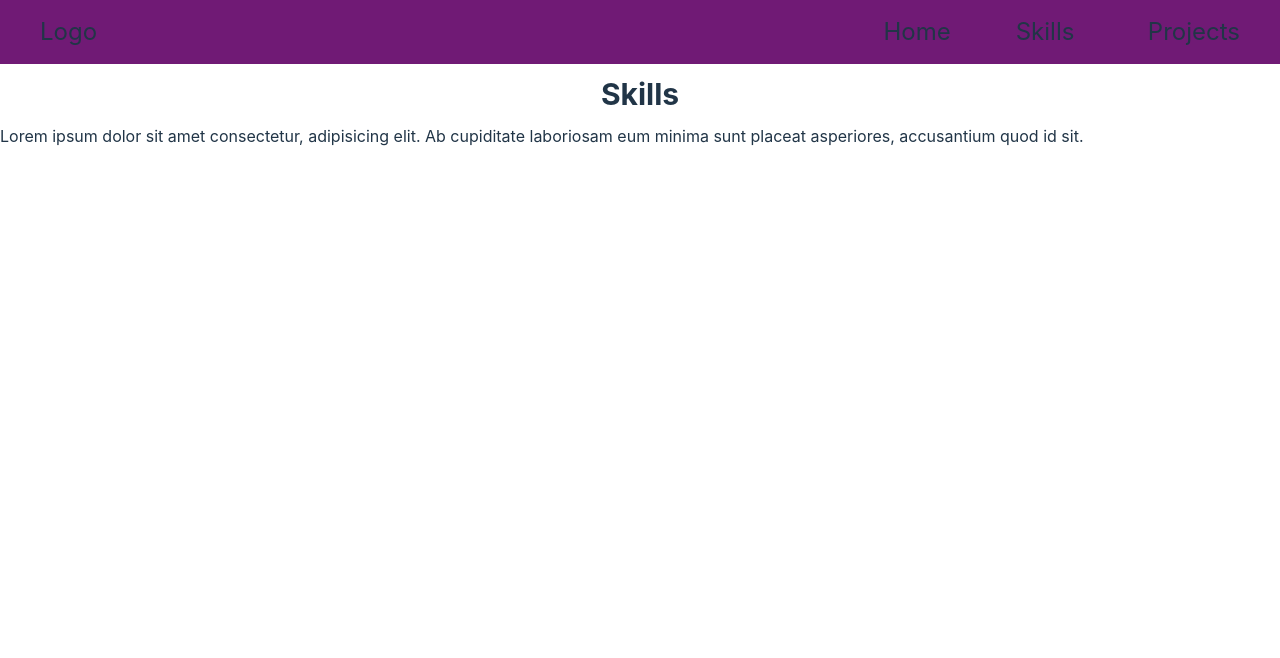
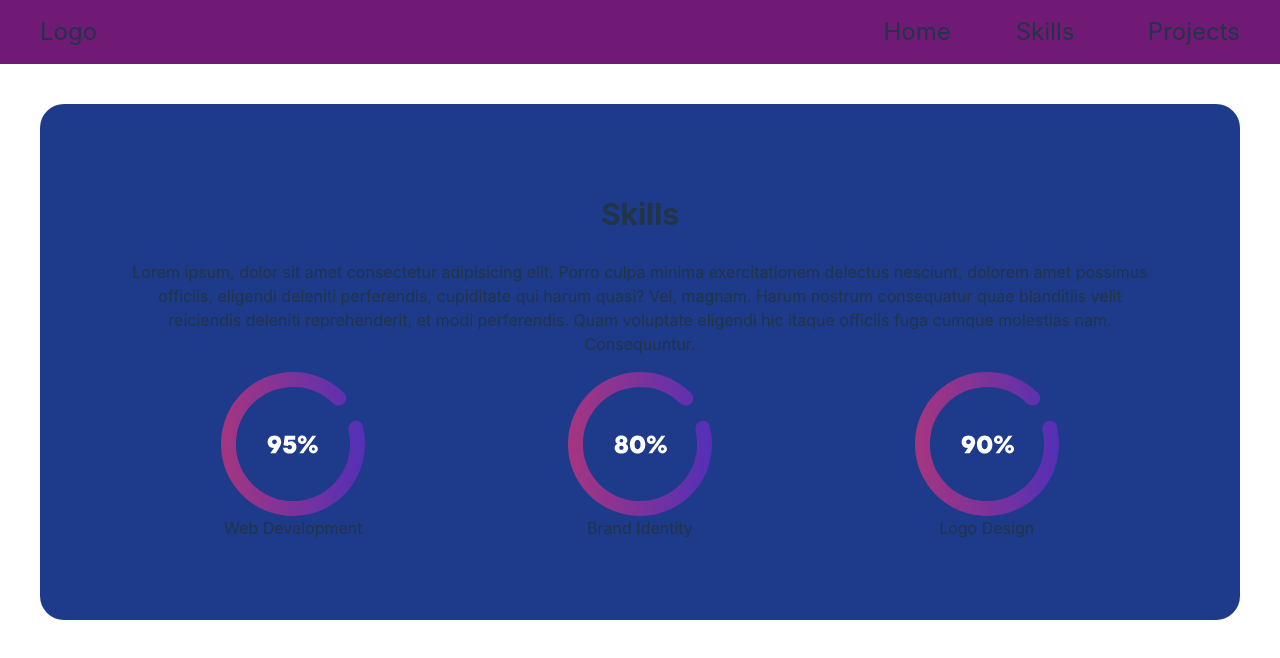
Before and after one commit to Flocky05/Logo, a React (Vite) app: page /skills in a window 1280 px wide. Shown: the top 658 px of the page. Built offline with nearby package versions, Linux system fonts and the light colour scheme.

Commit message:
update skills section

```diff
--- a/src/Components/Skills/Skills.jsx
+++ b/src/Components/Skills/Skills.jsx
@@ -1,11 +1,27 @@
-
+import img from "../../assets/images/meter1.svg"
+import img2 from "../../assets/images/meter2.svg"
+import img3 from "../../assets/images/meter3.svg"
 
 const Skills = () => {
     return (
         <div>
-            <div>
-             <h3 className="text-center text-3xl font-bold p-3">Skills</h3>
-             <p>Lorem ipsum dolor sit amet consectetur, adipisicing elit. Ab cupiditate laboriosam eum minima sunt placeat asperiores, accusantium quod id sit.</p>
+            <div className="bg-blue-900 p-20 rounded-3xl m-10">
+                <h3 className="text-center text-3xl font-bold p-3">Skills</h3>
+                <p className="text-center py-4">Lorem ipsum, dolor sit amet consectetur adipisicing elit. Porro culpa minima exercitationem delectus nesciunt, dolorem amet possimus officiis, eligendi deleniti perferendis, cupiditate qui harum quasi? Vel, magnam. Harum nostrum consequatur quae blanditiis velit reiciendis deleniti reprehenderit, et modi perferendis. Quam voluptate eligendi hic itaque officiis fuga cumque molestias nam. Consequuntur.</p>
+                <div className="grid grid-cols-3 justify-items-center">
+                    <div className="flex flex-col  items-center">
+                        <img className="w-36" src={img} alt="" />
+                        <p>Web Development </p>
+                    </div>
+                    <div className="flex flex-col  items-center">
+                        <img className="w-36" src={img2} alt="" />
+                        <p>Brand Identity </p>
+                    </div>
+                    <div className="flex flex-col  items-center">
+                        <img className="w-36" src={img3} alt="" />
+                        <p>Logo Design </p>
+                    </div>
+                </div>
             </div>
         </div>
     );
```
